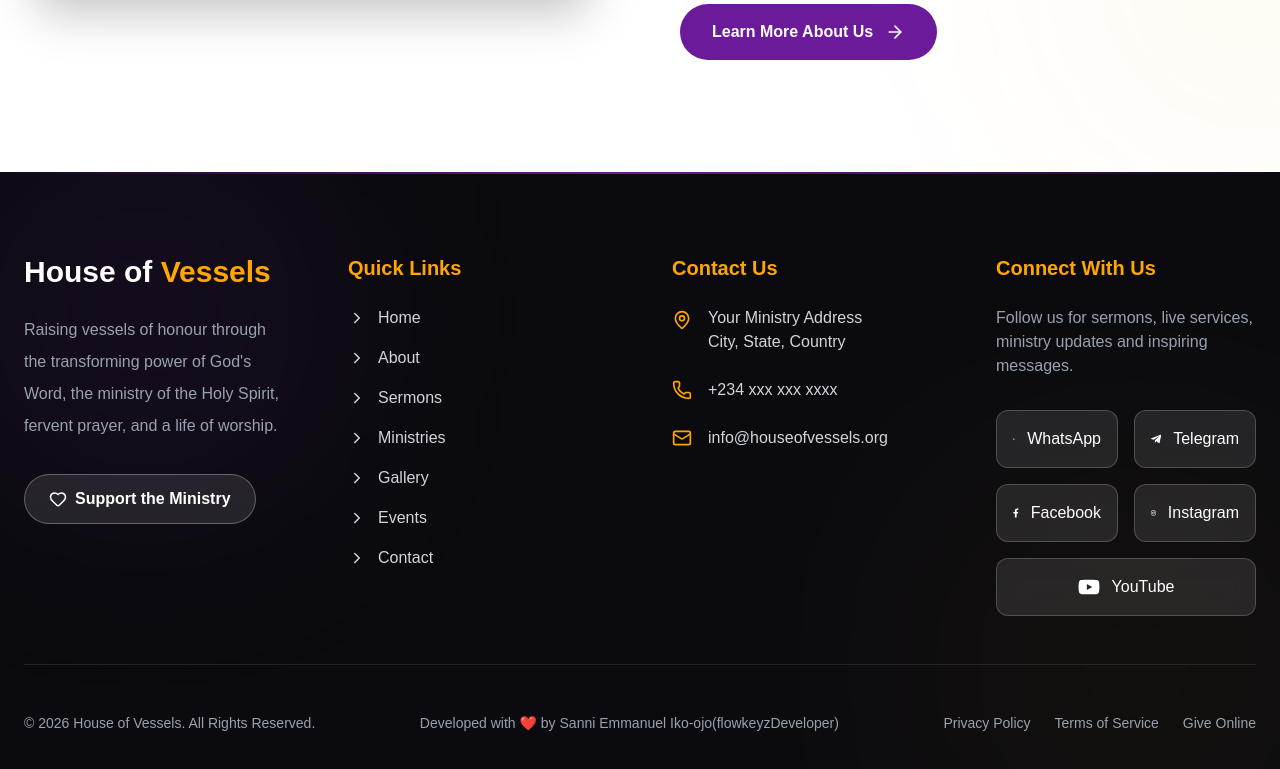
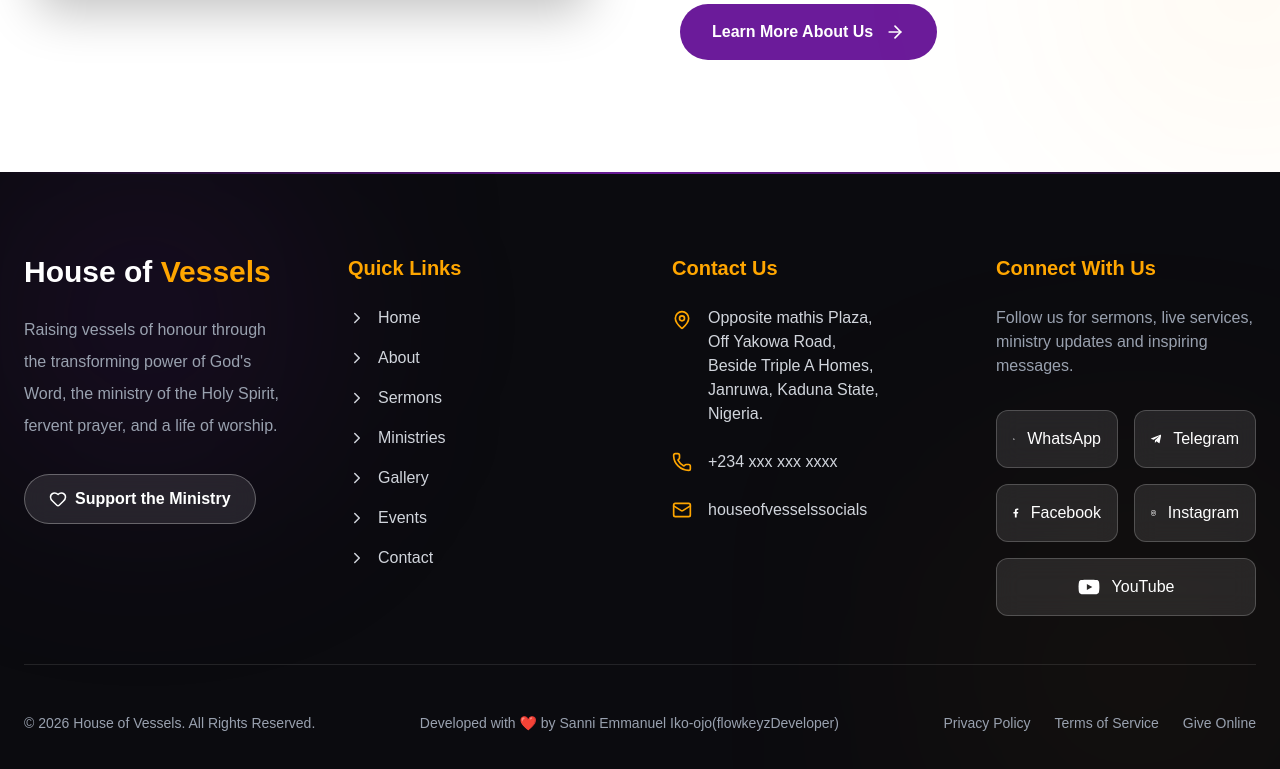
Before and after one commit to FlowKeyz1996/house-of-vessel-web, a Next.js app: page / in a window 1280 px wide. Shown: the part 1576-2345 px from the top of the page. Built offline with nearby package versions, Linux system fonts and the light colour scheme.

Commit message:
chore:added the venue

```diff
--- a/app/components/primary-components/Footer.tsx
+++ b/app/components/primary-components/Footer.tsx
@@ -91,9 +91,10 @@ const Footer = () => {
                   size={20}
                 />
                 <span>
-                  Your Ministry Address
+                  Opposite mathis Plaza,
                   <br />
-                  City, State, Country
+                  Off Yakowa Road,<br/>
+                  Beside Triple A Homes, Janruwa, Kaduna State, Nigeria.
                 </span>
               </div>
 
@@ -104,7 +105,7 @@ const Footer = () => {
 
               <div className="flex items-center gap-4">
                 <Mail className="text-[#FFA600]" size={20} />
-                <span>info@houseofvessels.org</span>
+                <span>houseofvesselssocials</span>
               </div>
             </div>
           </div>
```
